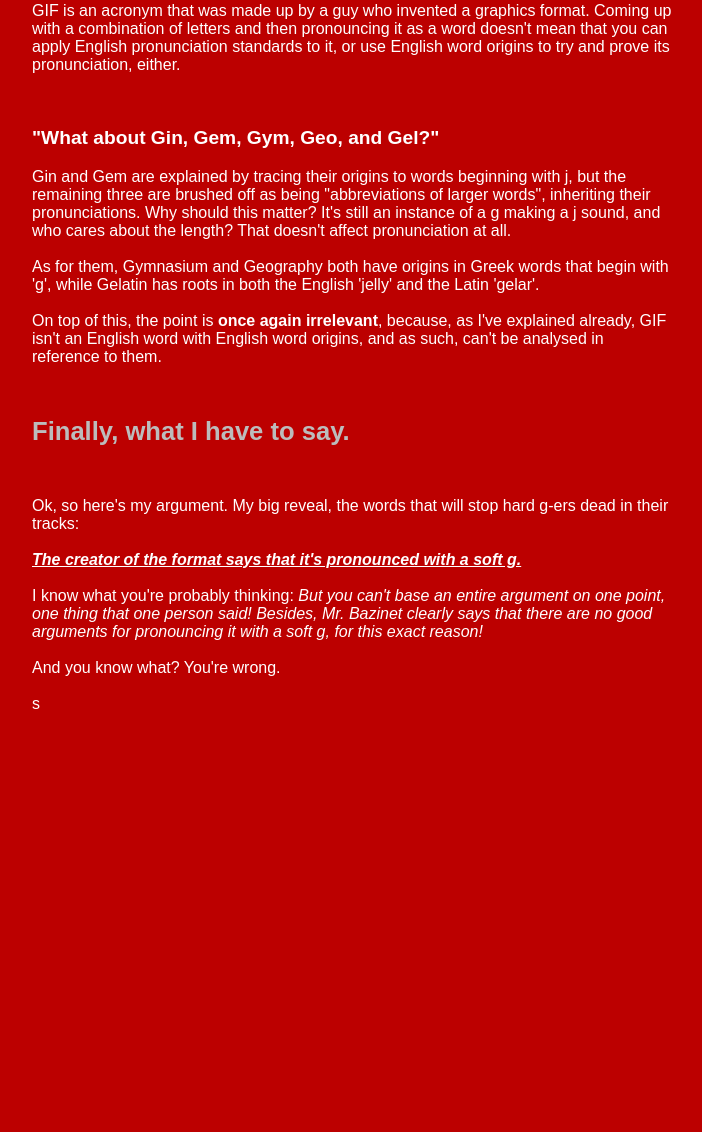
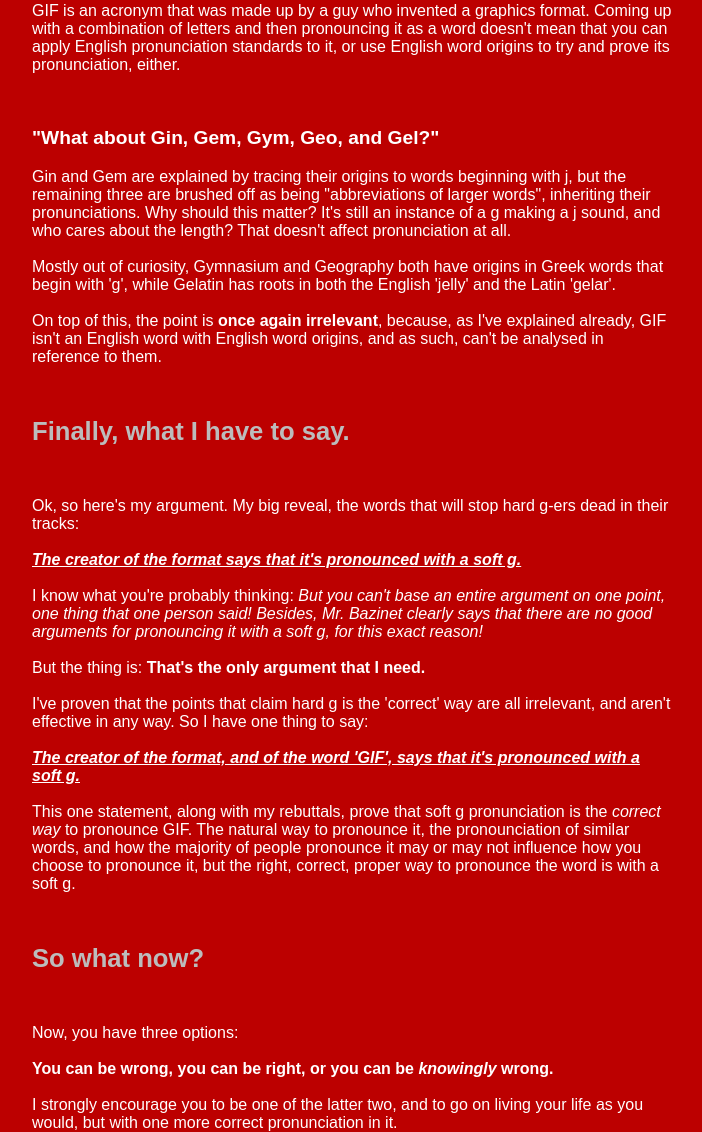
Before and after one commit to BRFNGRNBWS/brfngrnbws.github.io, a PHP site: page /gif/index.html in a window 1280 px wide. Shown: the part 1015-2147 px from the top of the page, without its empty margins (288-990 px from the left). Before the commit the page ends 1724 px from the top, so only its background shows below. Run offline with PHP 8.4, Linux system fonts and the light colour scheme.

Commit message:
fina rough draft

```diff
--- a/gif/index.html
+++ b/gif/index.html
@@ -46,7 +46,7 @@
 
 			<p>Gin and Gem are explained by tracing their origins to words beginning with j, but the remaining three are brushed off as being "abbreviations of larger words", inheriting their pronunciations. Why should this matter? It's still an instance of a g making a j sound, and who cares about the length? That doesn't affect pronunciation at all.
 			<br><br>
-			As for them, Gymnasium and Geography both have origins in Greek words that begin with 'g', while Gelatin has roots in both the English 'jelly' and the Latin 'gelar'.
+			Mostly out of curiosity, Gymnasium and Geography both have origins in Greek words that begin with 'g', while Gelatin has roots in both the English 'jelly' and the Latin 'gelar'.
 			<br><br>
 			On top of this, the point is <b>once again irrelevant</b>, because, as I've explained already, GIF isn't an English word with English word origins, and as such, can't be analysed in reference to them.
 			</p>
@@ -63,10 +63,26 @@
 			<br><br>
 			I know what you're probably thinking: <i>But you can't base an entire argument on one point, one thing that one person said! Besides, Mr. Bazinet clearly says that there are no good arguments for pronouncing it with a soft g, for this exact reason!</i>
 			<br><br>
-			And you know what? You're wrong.
+			But the thing is: <b>That's the only argument that I need.</b>
 			<br><br>
-			s
+			I've proven that the points that claim hard g is the 'correct' way are all irrelevant, and aren't effective in any way. So I have one thing to say:
+			<br><br>
+			<b><i><a href="https://en.wikipedia.org/wiki/GIF#Pronunciation_of_GIF" target="_blank">The creator of the format, and of the word 'GIF', says that it's pronounced with a soft g.</a></i></b>
+			<br><br>
+			This one statement, along with my rebuttals, prove that soft g pronunciation is the <i>correct way</i> to pronounce GIF. The natural way to pronounce it, the pronounciation of similar words, and how the majority of people pronounce it may or may not influence how you choose to pronounce it, but the right, correct, proper way to pronounce the word is with a soft g.
 			</p>
+
+			<br>
+
+			<h1>So what now?</h1>
+
+			<br>
+
+			<p>Now, you have three options:
+			<br><br>
+			<b>You can be wrong, you can be right, or you can be <i>knowingly </i>wrong.</b>
+			<br><br>
+			I strongly encourage you to be one of the latter two, and to go on living your life as you would, but with one more correct pronunciation in it.</p>
 		</div>
 	</body>
 </html>
--- a/gif/style.css
+++ b/gif/style.css
@@ -56,3 +56,7 @@ h3{
 a{
 	color: #ffffff;
 }
+
+::-webkit-scrollbar:horizontal{
+	width: 0px;
+}
```
